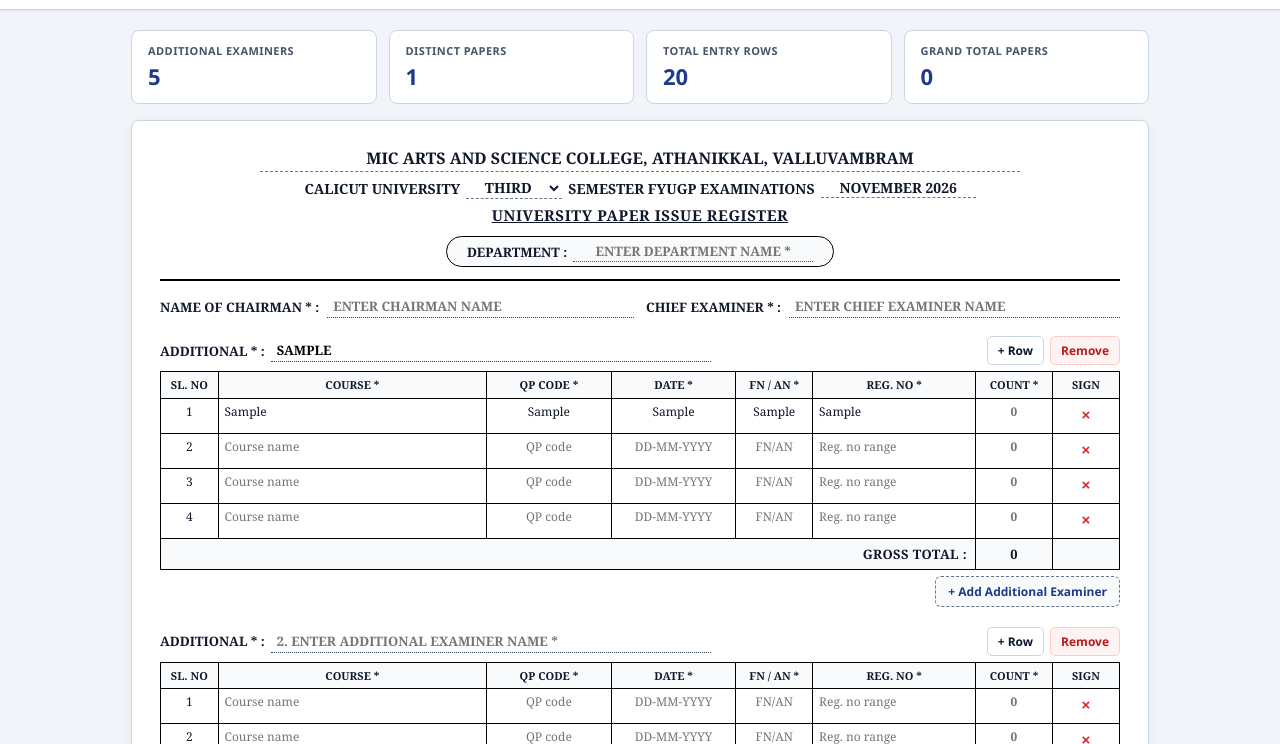
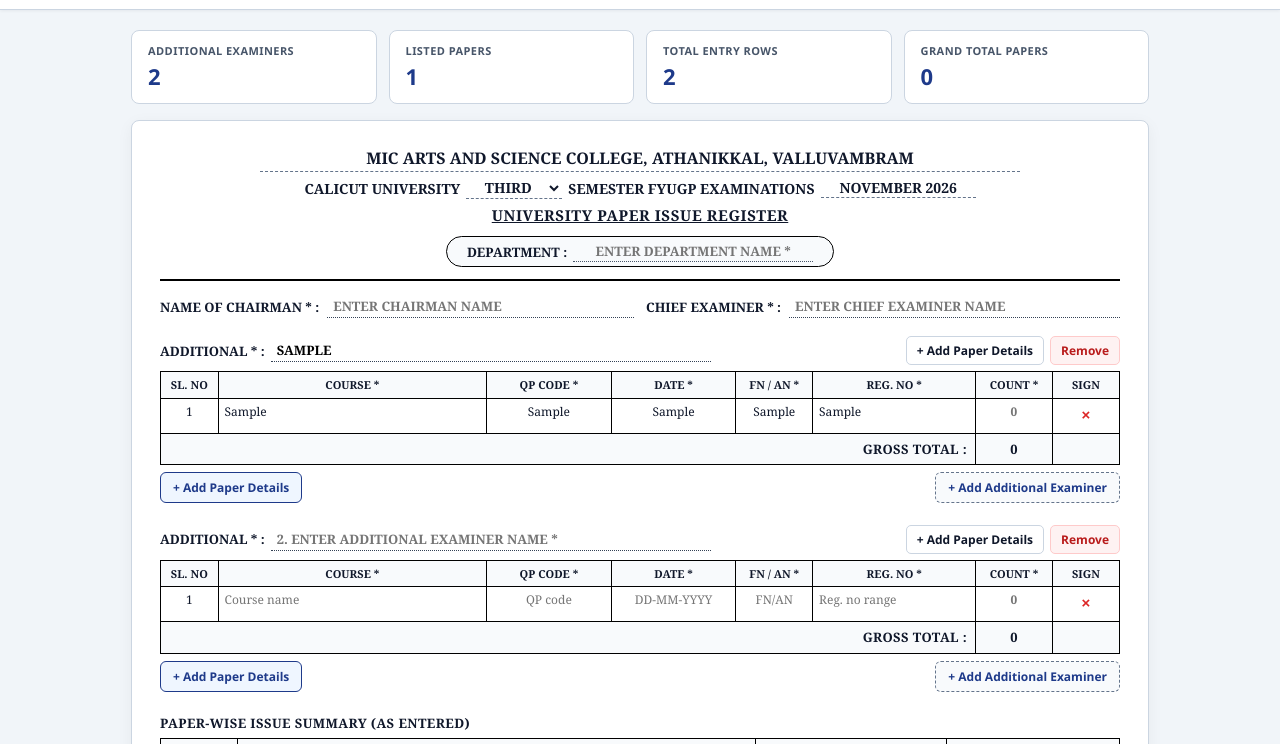
Before and after one commit to javidkarathodi-lgtm/paper-issue-register, a plain HTML site: page index.html in a window 1280 px wide. Both pictures are taken after typing "Sample", "Sample", "Sample", "Sample", "Sample", "Sample" into the empty fields and a click on the button "+ Add Additional Examiner". Shown: the part 56-800 px from the top of the page. Drawn offline with Linux system fonts and the light colour scheme.

Commit message:
Update index.html

```diff
--- a/index.html
+++ b/index.html
@@ -350,7 +350,7 @@
     }
 
     .examiner-block {
-      margin-bottom: 20px;
+      margin-bottom: 22px;
       font-family: Cambria, "Times New Roman", serif;
     }
 
@@ -407,9 +407,27 @@
 
     .below-block-bar {
       display: flex;
-      justify-content: flex-end;
+      justify-content: space-between;
+      align-items: center;
+      flex-wrap: wrap;
       gap: 8px;
-      margin-top: 6px;
+      margin-top: 7px;
+    }
+
+    .add-paper-btn {
+      border: 1px solid var(--accent);
+      background: var(--accent-soft);
+      color: var(--accent);
+      padding: 6px 12px;
+      font-size: 12px;
+      font-weight: 600;
+      border-radius: 6px;
+      font-family: "Segoe UI", sans-serif;
+    }
+
+    .add-paper-btn:hover {
+      background: var(--accent);
+      color: #ffffff;
     }
 
     .add-examiner-inline {
@@ -560,6 +578,7 @@
     .summary-table td {
       font-size: 12px;
       padding: 5px 8px;
+      white-space: pre-line;
     }
 
     .sum-col-sl { width: 8%; text-align: center; }
@@ -771,7 +790,7 @@
         <div class="kpi-value" id="kpiExaminers">0</div>
       </div>
       <div class="kpi-card">
-        <div class="kpi-label">Distinct Papers</div>
+        <div class="kpi-label">Listed Papers</div>
         <div class="kpi-value" id="kpiPapers">0</div>
       </div>
       <div class="kpi-card">
@@ -823,14 +842,14 @@
       <div id="blocksContainer"></div>
 
       <div class="paper-summary-section" id="paperSummarySection" style="display:none;">
-        <div class="paper-summary-title">Paper-Wise Issue Summary (Course / QP Code)</div>
+        <div class="paper-summary-title">Paper-Wise Issue Summary (As Entered)</div>
         <table class="summary-table">
           <thead>
             <tr>
               <th class="sum-col-sl">SL. NO</th>
               <th class="sum-col-course">COURSE / PAPER NAME</th>
               <th class="sum-col-qp">QP CODE</th>
-              <th class="sum-col-count">TOTAL COUNT</th>
+              <th class="sum-col-count">COUNT</th>
             </tr>
           </thead>
           <tbody id="paperSummaryBody"></tbody>
@@ -852,7 +871,7 @@
   <div class="toast" id="toast"></div>
 
   <script>
-    const STORAGE_KEY = "cu_fyugp_paper_issue_register_v5";
+    const STORAGE_KEY = "cu_fyugp_paper_issue_register_v7";
     const DEFAULT_COLLEGE = "MIC ARTS AND SCIENCE COLLEGE, ATHANIKKAL, VALLUVAMBRAM";
 
     function createEmptyRow() {
@@ -866,7 +885,7 @@
       };
     }
 
-    function createEmptyBlock(rowCount = 4) {
+    function createEmptyBlock(rowCount = 1) {
       return {
         examiner: "",
         rows: Array.from({ length: rowCount }, () => createEmptyRow())
@@ -882,22 +901,14 @@
         chairman: "",
         chiefExaminer: "",
         blocks: [
-          createEmptyBlock(4),
-          createEmptyBlock(4),
-          createEmptyBlock(4),
-          createEmptyBlock(4)
+          createEmptyBlock(1)
         ]
       };
     }
 
     function loadState() {
       try {
-        const raw =
-          localStorage.getItem(STORAGE_KEY) ||
-          localStorage.getItem("cu_fyugp_paper_issue_register_v4") ||
-          localStorage.getItem("cu_fyugp_paper_issue_register_v3") ||
-          localStorage.getItem("cu_fyugp_paper_issue_register_v2") ||
-          localStorage.getItem("mic_cu_fyugp_paper_issue_register_v1");
+        const raw = localStorage.getItem(STORAGE_KEY);
         if (!raw) return getDefaultState();
         const parsed = JSON.parse(raw);
         if (!Array.isArray(parsed.blocks) || parsed.blocks.length === 0) {
@@ -947,78 +958,50 @@
       return block.rows.reduce((sum, r) => sum + parseMultiLineCount(r.count), 0);
     }
 
-    function normalizeSinglePaperText(raw) {
-      if (!raw) return "";
-      return String(raw)
-        .replace(/\r?\n+/g, " ")
-        .replace(/\s+/g, " ")
-        .trim()
-        .toUpperCase();
-    }
-
-    function splitPaperLines(raw) {
-      if (!raw) return [];
-      const lines = String(raw)
-        .split(/\r?\n/)
-        .map((s) => s.replace(/\s+/g, " ").trim().toUpperCase())
-        .filter(Boolean);
-
-      if (lines.length <= 1) return lines;
-
-      const merged = [];
-      for (const line of lines) {
-        const prev = merged[merged.length - 1];
-        const looksLikeNewCode = /^[A-Z]{2,6}\d[A-Z0-9]{2,8}$/.test(line) || /^D\d{5,7}$/.test(line);
-        const prevEndsWithCode = prev && (/^[A-Z]{2,6}\d[A-Z0-9]{2,8}$/.test(prev) || /^D\d{5,7}$/.test(prev));
-        const looksLikeContinuation = prev && prev.length < 48 && !looksLikeNewCode && !prevEndsWithCode;
-
-        if (looksLikeContinuation) {
-          merged[merged.length - 1] = `${prev} ${line}`.replace(/\s+/g, " ").trim();
-        } else {
-          merged.push(line);
-        }
-      }
-      return merged;
-    }
-
-    function computePaperBreakdown() {
-      const map = new Map();
+    function buildListedPapers() {
+      const list = [];
 
       state.blocks.forEach((block) => {
         block.rows.forEach((row) => {
-          const courseItems = splitPaperLines(row.course);
-          const qpItems = splitPaperLines(row.qpCode);
-          const countLines = (row.count || "").split(/\r?\n/).map((s) => s.trim()).filter(Boolean);
+          const courseVal = (row.course || "").trim().toUpperCase();
+          const qpVal = (row.qpCode || "").trim().toUpperCase();
+          const countVal = (row.count || "").trim();
 
-          const numItems = Math.max(courseItems.length, qpItems.length);
-          if (numItems === 0) return;
+          if (!courseVal && !qpVal && !countVal) return;
 
-          if (numItems === 1) {
-            const cName = courseItems[0] || "UNSPECIFIED COURSE";
-            const qCode = qpItems[0] || "—";
-            const cnt = parseMultiLineCount(row.count);
-            const key = `${cName}||${qCode}`;
-            if (!map.has(key)) map.set(key, { course: cName, qpCode: qCode, count: 0 });
-            map.get(key).count += cnt;
-            return;
-          }
+          const cLines = (row.course || "").split(/\r?\n/).map((s) => s.trim().toUpperCase()).filter(Boolean);
+          const qLines = (row.qpCode || "").split(/\r?\n/).map((s) => s.trim().toUpperCase()).filter(Boolean);
+          const nLines = (row.count || "").split(/\r?\n/).map((s) => s.trim()).filter(Boolean);
 
-          for (let i = 0; i < numItems; i++) {
-            const cName = courseItems[i] || courseItems[0] || "UNSPECIFIED COURSE";
-            const qCode = qpItems[i] || qpItems[0] || "—";
-            const cnt = countLines[i] ? parseMultiLineCount(countLines[i]) : 0;
-            const key = `${cName}||${qCode}`;
-            if (!map.has(key)) map.set(key, { course: cName, qpCode: qCode, count: 0 });
-            map.get(key).count += cnt;
+          const maxLen = Math.max(cLines.length, qLines.length, nLines.length, 1);
+          if (maxLen === 1) {
+            list.push({
+              course: courseVal || "—",
+              qpCode: qpVal || "—",
+              count: parseMultiLineCount(countVal)
+            });
+          } else {
+            for (let i = 0; i < maxLen; i++) {
+              const cItem = cLines[i] !== undefined ? cLines[i] : (i === 0 ? "—" : "");
+              const qItem = qLines[i] !== undefined ? qLines[i] : (i === 0 ? "—" : "");
+              const nItem = nLines[i] !== undefined ? parseMultiLineCount(nLines[i]) : 0;
+              if (cItem || qItem || nLines[i] !== undefined) {
+                list.push({
+                  course: cItem || "—",
+                  qpCode: qItem || "—",
+                  count: nItem
+                });
+              }
+            }
           }
         });
       });
 
-      return Array.from(map.values());
+      return list;
     }
 
     function renderPaperSummary() {
-      const items = computePaperBreakdown();
+      const items = buildListedPapers();
       const section = document.getElementById("paperSummarySection");
       const tbody = document.getElementById("paperSummaryBody");
       const kpiPapers = document.getElementById("kpiPapers");
@@ -1050,7 +1033,7 @@
       const totalTr = document.createElement("tr");
       totalTr.className = "gross-row";
       totalTr.innerHTML = `
-        <td colspan="3" class="gross-label">TOTAL PAPERS (ALL COURSES) :</td>
+        <td colspan="3" class="gross-label">TOTAL PAPERS :</td>
         <td class="gross-val">${summaryTotal}</td>
       `;
       tbody.appendChild(totalTr);
@@ -1198,9 +1181,9 @@
 
     function addExaminerBlock(afterIdx = null) {
       if (afterIdx === null || afterIdx === undefined) {
-        state.blocks.push(createEmptyBlock(4));
+        state.blocks.push(createEmptyBlock(1));
       } else {
-        state.blocks.splice(afterIdx + 1, 0, createEmptyBlock(4));
+        state.blocks.splice(afterIdx + 1, 0, createEmptyBlock(1));
       }
       saveState();
       render();
@@ -1222,6 +1205,7 @@
       state.blocks[bIdx].rows.push(createEmptyRow());
       saveState();
       render();
+      showToast("Added paper row");
     }
 
     function removeRow(bIdx, rIdx) {
@@ -1345,11 +1329,11 @@
         const ctrlEl = document.createElement("div");
         ctrlEl.className = "block-controls";
 
-        const addRowBtn = document.createElement("button");
-        addRowBtn.type = "button";
-        addRowBtn.className = "mini-btn";
-        addRowBtn.textContent = "+ Row";
-        addRowBtn.onclick = () => addRow(bIdx);
+        const addRowTopBtn = document.createElement("button");
+        addRowTopBtn.type = "button";
+        addRowTopBtn.className = "mini-btn";
+        addRowTopBtn.textContent = "+ Add Paper Details";
+        addRowTopBtn.onclick = () => addRow(bIdx);
 
         const delBlockBtn = document.createElement("button");
         delBlockBtn.type = "button";
@@ -1357,7 +1341,7 @@
         delBlockBtn.textContent = "Remove";
         delBlockBtn.onclick = () => removeExaminerBlock(bIdx);
 
-        ctrlEl.append(addRowBtn, delBlockBtn);
+        ctrlEl.append(addRowTopBtn, delBlockBtn);
         barEl.append(leftEl, ctrlEl);
 
         const scrollWrap = document.createElement("div");
@@ -1447,13 +1431,19 @@
         const belowBar = document.createElement("div");
         belowBar.className = "below-block-bar";
 
-        const addBelowBtn = document.createElement("button");
-        addBelowBtn.type = "button";
-        addBelowBtn.className = "add-examiner-inline";
-        addBelowBtn.textContent = "+ Add Additional Examiner";
-        addBelowBtn.onclick = () => addExaminerBlock(bIdx);
+        const addPaperBelowBtn = document.createElement("button");
+        addPaperBelowBtn.type = "button";
+        addPaperBelowBtn.className = "add-paper-btn";
+        addPaperBelowBtn.textContent = "+ Add Paper Details";
+        addPaperBelowBtn.onclick = () => addRow(bIdx);
 
-        belowBar.appendChild(addBelowBtn);
+        const addExaminerBelowBtn = document.createElement("button");
+        addExaminerBelowBtn.type = "button";
+        addExaminerBelowBtn.className = "add-examiner-inline";
+        addExaminerBelowBtn.textContent = "+ Add Additional Examiner";
+        addExaminerBelowBtn.onclick = () => addExaminerBlock(bIdx);
+
+        belowBar.append(addPaperBelowBtn, addExaminerBelowBtn);
 
         blockEl.append(barEl, scrollWrap, belowBar);
         container.appendChild(blockEl);
```
